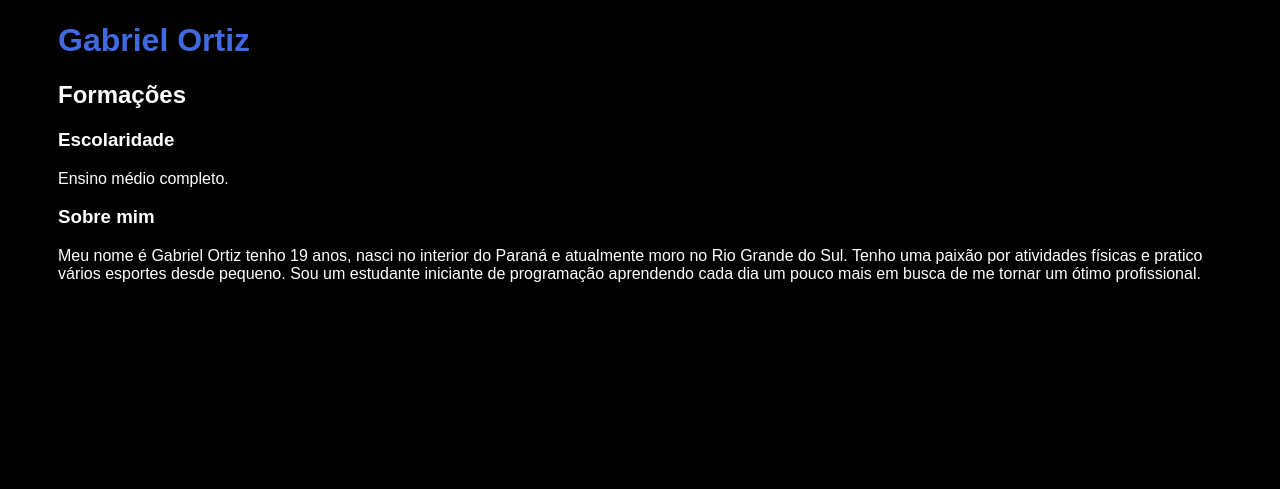
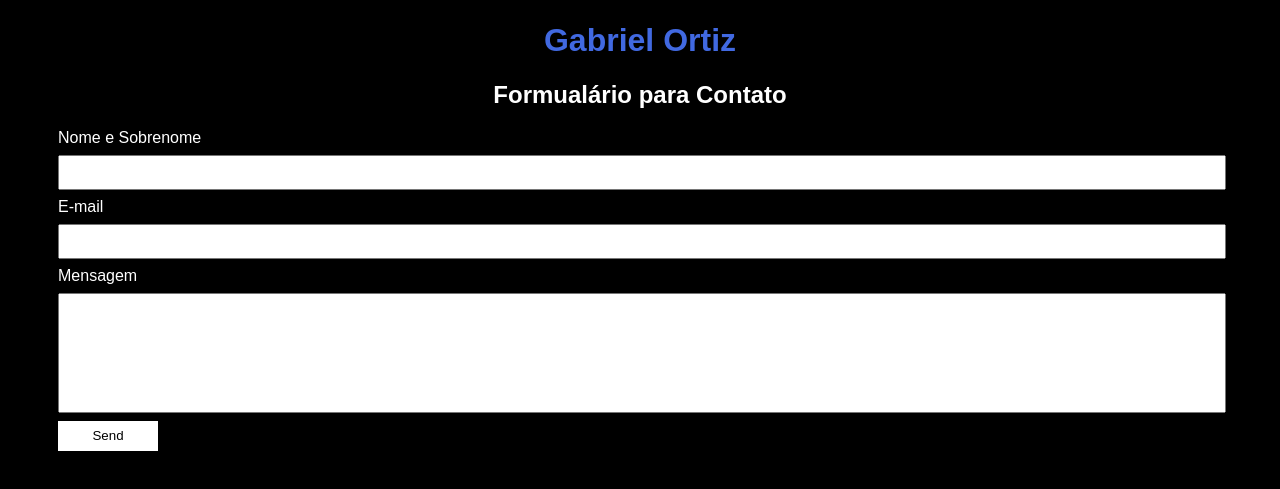
Before and after one commit to GabrielOrtizGomes/Portifolioprojeto, a plain HTML site: page contact.html in a window 1280 px wide. Shown: the part 245-734 px from the top of the page. Drawn offline with Linux system fonts and the light colour scheme.

Commit message:
commit numero 2
formulario colocado sem comentarios para teste

```diff
--- a/contact.html
+++ b/contact.html
@@ -4,9 +4,10 @@
     <meta charset="UTF-8">
     <meta http-equiv="X-UA-Compatible" content="IE=edge">
     <meta name="viewport" content="width=device-width, initial-scale=1.0">
-    <title>Document</title>
+    <title>Formualário de Contato</title>
     <link rel="stylesheet" href="index.css">
 </head>
+
 <body>
     <div class="container">
          <!-- Uso o elemento "nav" para criar um navbar e navegar entre os links. -->
@@ -27,30 +28,33 @@
             </ul>
         </nav>
 
-        <header>
-            <div class="center">
-                <img src="./img/gabriel.jpg"></img>
-            </div>
-            <h1>Gabriel Ortiz</h1>
-            <h2>Formações</h2>
-
+        <header class="center">
+                    <div>
+                        <img src="./img/gabriel.jpg"></img>
+                        <h1>Gabriel Ortiz</h1>
+                    </div>
+                    <h2>Formualário para Contato</h2>
         </header>
 
-        <main>
-            <section>
-                <h3>Escolaridade</h3>
-                <p>
-                    Ensino médio completo.
-                </p>
-            </section>
-            <section>
-                <h3>Sobre mim</h3>
-                <p>
-                    Meu nome é Gabriel Ortiz tenho 19 anos, nasci no interior do Paraná e atualmente moro no Rio Grande do Sul. Tenho uma paixão por atividades físicas e pratico vários esportes desde pequeno. Sou um estudante iniciante de programação aprendendo cada dia um pouco mais em busca de me tornar um ótimo profissional.
-                </p>
-            </section>
+        <form class="contact-form" action="https://formsubmit.co/ortiz.gab8@gmail.com" method="POST">
+            <label for="nome">Nome e Sobrenome</label>
+            <input type="text1" name="nome" id="nome" required>
+            <label for="email">E-mail</label>
+            <input type="email" name="email" id="email" required>
+            <label for="message">Mensagem</label>
+            <input type="text" name="message" id="message" required>
+            <button type="submit">Send</button>
+         </form>
 
-        </main>
+
     </div>
+
+
+
+    <script src="https://kit.fontawesome.com/02c054f0e2.js" crossorigin="anonymous">
+
+    </script>
+
+
 </body>
 </html>
--- a/index.css
+++ b/index.css
@@ -41,3 +41,20 @@ h1 {
 nav a:hover {
     color: royalblue;
 }
+
+.contact-form input {
+    width: 100%;
+    padding: 8px 0px;
+    margin: 8px 0px;
+}
+
+.contact-form input[type=text]{
+    height: 100px;
+}
+
+button {
+    background-color: white;
+    border: none;
+    width: 100px;
+    height: 30px;
+}
```
Also changed, not shown: formation.html (+5 -4 lines), index.html (+2 -1 lines), project.html (+3 -2 lines).
